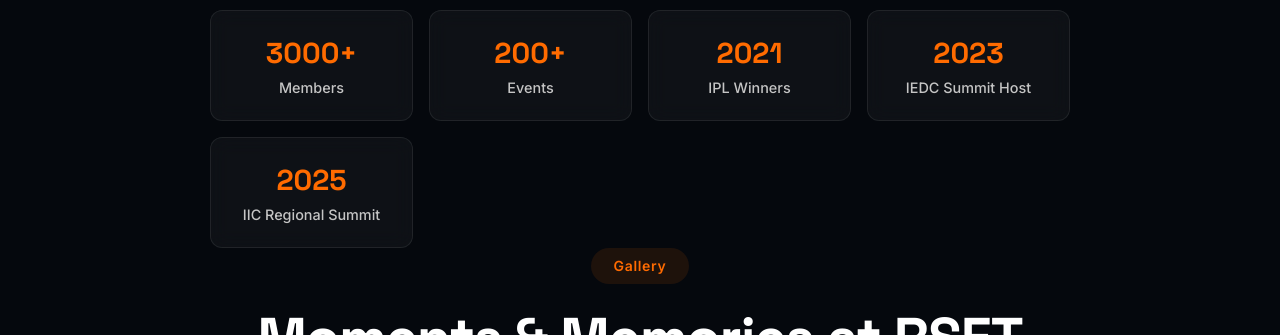
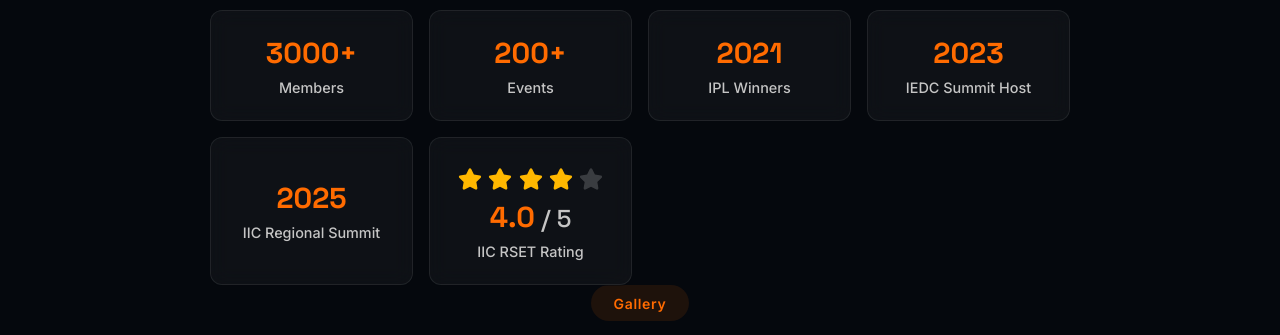
Before and after one commit to rsetiedc/IEDCWEBSITE_V2, a React (Vite) app: page / in a window 1280 px wide. Shown: the part 1860-2195 px from the top of the page. Built offline with nearby package versions, Linux system fonts and the light colour scheme; no server answers.

Commit message:
feat(home): add 4-star IIC RSET rating box to homepage stats

```diff
--- a/src/components/Gallery/Gallery.css
+++ b/src/components/Gallery/Gallery.css
@@ -71,6 +71,38 @@
 .stat-lbl {
   font-size: 0.9rem;
   color: #c5c5c5;
+  font-weight: 500;
+}
+
+/* ------------------------- IIC RSET star-rating box ------------------------- */
+.rating-stars {
+  display: flex;
+  align-items: center;
+  justify-content: center;
+  gap: 0.4rem;
+  margin-top: 0.35rem;
+}
+
+.rating-stars svg {
+  font-size: 1.5rem;
+  transition: transform 0.3s ease;
+}
+
+.gallery-stat-box:hover .rating-stars svg {
+  transform: scale(1.12);
+}
+
+.rating-stars .star-on {
+  color: #ffb800;
+}
+
+.rating-stars .star-off {
+  color: rgba(255, 255, 255, 0.18);
+}
+
+.rating-max {
+  color: #c5c5c5;
+  font-size: 0.85em;
   font-weight: 500;
 }
 
--- a/src/components/Gallery/Gallery.jsx
+++ b/src/components/Gallery/Gallery.jsx
@@ -3,6 +3,7 @@
 import img03 from "../../assets/gallery/03.jpg";
 import img04 from "../../assets/gallery/04.jpg";
 import img05 from "../../assets/gallery/05.jpg";
+import { FaStar } from "react-icons/fa";
 import "./Gallery.css";
 import ImageMarquee from "./ImageMarquee";
 
@@ -24,6 +25,7 @@
     { value: "2021", label: "IPL Winners" },
     { value: "2023", label: "IEDC Summit Host" },
     { value: "2025", label: "IIC Regional Summit" },
+    { rating: 4, label: "IIC RSET Rating" },
   ];
 
   return (
@@ -36,7 +38,27 @@
           <div className="gallery-stats-row">
             {homepageStats.map((stat, i) => (
               <div key={i} className="gallery-stat-box">
-                <span className="stat-val">{stat.value}</span>
+                {stat.rating ? (
+                  <>
+                    <div
+                      className="rating-stars"
+                      aria-label={`${stat.rating} out of 5 star rating for IIC RSET`}
+                    >
+                      {[1, 2, 3, 4, 5].map((star) => (
+                        <FaStar
+                          key={star}
+                          className={star <= stat.rating ? "star-on" : "star-off"}
+                          aria-hidden="true"
+                        />
+                      ))}
+                    </div>
+                    <span className="stat-val">
+                      {stat.rating}.0<span className="rating-max"> / 5</span>
+                    </span>
+                  </>
+                ) : (
+                  <span className="stat-val">{stat.value}</span>
+                )}
                 <span className="stat-lbl">{stat.label}</span>
               </div>
             ))}
```
